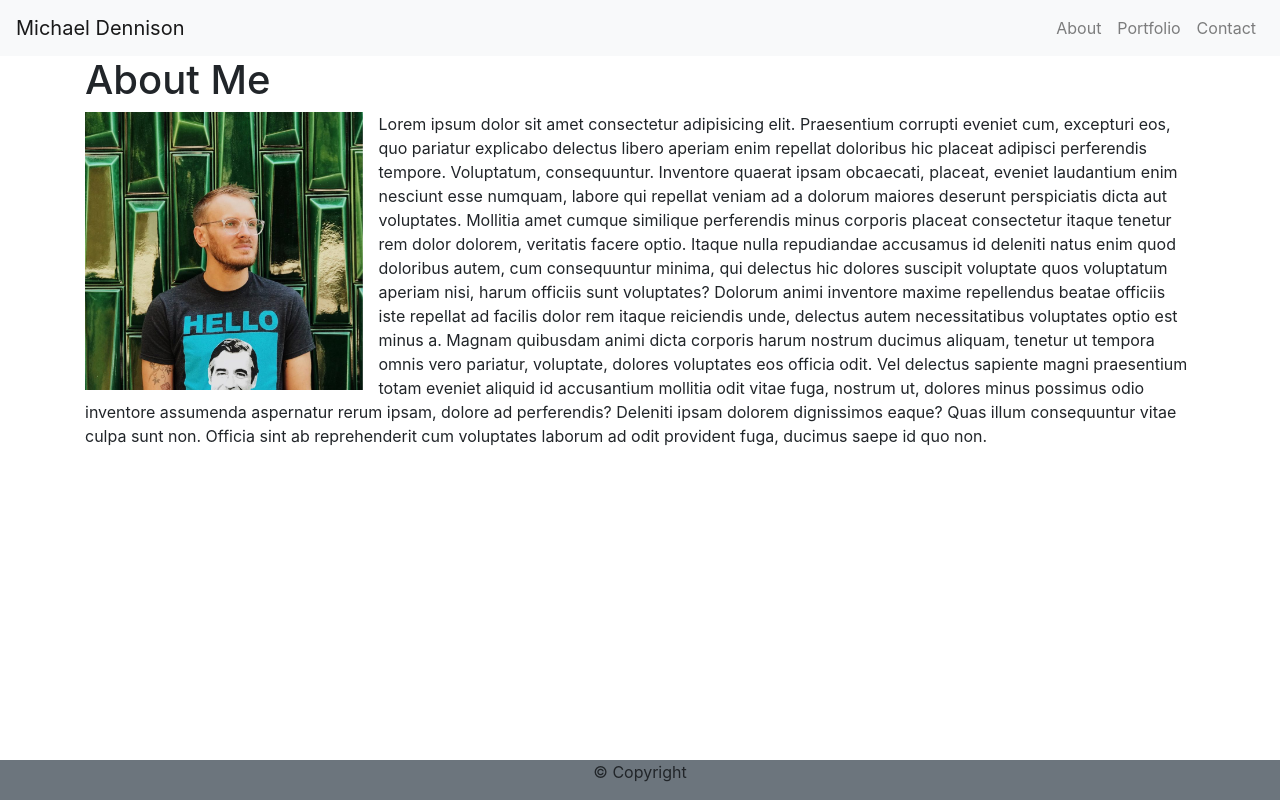
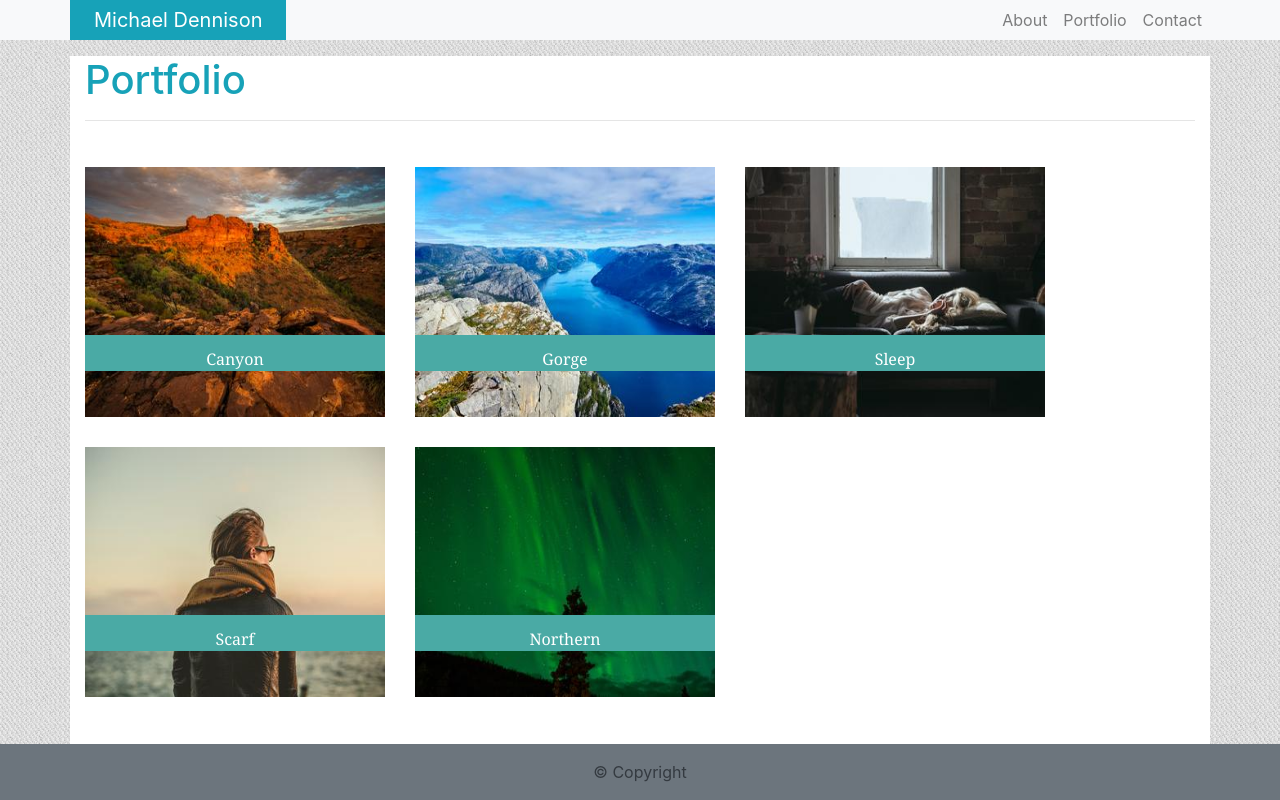
Before and after one commit to miketdennison/Bootstrap-Portfolio, a plain HTML site: page portfolio.html in a window 1280 px wide. Drawn offline with nearby package versions, Linux system fonts and the light colour scheme.

Commit message:
portfolio and contact added.

```diff
--- a/assets/css/styles.css
+++ b/assets/css/styles.css
@@ -1,3 +1,33 @@
 body {
     background-image: url("../images/cheap_diagonal_fabric.png");
 }
+.image-label {
+    font-family: 'Georgia', Cambria, Cochin, Georgia, Times, 'Times New Roman', serif;
+    position: absolute;
+    top: 60%;
+    z-index: 1000;
+    background-color: #4aaaa5;
+    width: 300px;
+    height: 36px;
+    text-align: center;
+    color: white;
+    padding-top: 12px;
+
+}
+
+.portfolio-content {
+    margin-top: 30px;
+}
+
+.portfolio-image {
+    height: 250px;
+    width: 300px;
+    margin: 0 30px 30px 0;
+
+}
+section {
+    position: relative;
+    margin: 0;
+    padding: 0;
+    float: left;
+}
--- a/portfolio.html
+++ b/portfolio.html
@@ -9,13 +9,15 @@
     <!-- Bootstrap CSS -->
     <link rel="stylesheet" href="https://stackpath.bootstrapcdn.com/bootstrap/4.3.1/css/bootstrap.min.css"
         integrity="sha384-ggOyR0iXCbMQv3Xipma34MD+dH/1fQ784/j6cY/iJTQUOhcWr7x9JvoRxT2MZw1T" crossorigin="anonymous">
+    <link rel="stylesheet" type="text/css" href="assets/css/styles.css">
 
     <title>Michael Dennison</title>
 </head>
 
-<body>
-    <nav class="navbar navbar-expand-lg navbar-light bg-light">
-        <a class="navbar-brand" href="index.html">Michael Dennison</a>
+<body class="text-muted">
+    <nav class="navbar navbar-expand-lg navbar-light bg-light py-0">
+        <div class="container px-0">
+            <a class="navbar-brand bg-info text-white px-4" href="index.html">Michael Dennison</a>
             <button class="navbar-toggler" type="button" data-toggle="collapse" data-target="#navbarSupportedContent"
                 aria-controls="navbarSupportedContent" aria-expanded="false" aria-label="Toggle navigation">
                 <span class="navbar-toggler-icon"></span>
@@ -34,36 +36,46 @@
                     </li>
                 </ul>
             </div>
+        </div>
     </nav>
 
-    <div class="container">
+    <div class="container bg-white mt-3 pb-4">
+        <h1 class="text-info">Portfolio</h1>
+        <hr>
+        <div class="row">
 
-        <h1>About Me</h1>
+            <div class="col-md-12">
+                <div class="portfolio-content">
+                    <section>
+                        <div class="image-label">Canyon</div>
+                        <img class="portfolio-image img-fluid" src="assets/images/canyon.jpg">
+                    </section>
 
-        <div class="row">
-            <div class="col-md-12">
-                <img src="assets/images/IMG_1743.jpg" class="w-25 mr-3 img-fluid float-left" alt="me-img">
+                    <section>
+                        <div class="image-label">Gorge</div>
+                        <img class="portfolio-image img-fluid" src="assets/images/gorge.jpg">
+                    </section>
 
-                Lorem ipsum dolor sit amet consectetur adipisicing elit. Praesentium corrupti eveniet cum, excepturi
-                eos, quo pariatur explicabo delectus libero aperiam enim repellat doloribus hic placeat adipisci
-                perferendis tempore. Voluptatum, consequuntur. Inventore quaerat ipsam obcaecati, placeat, eveniet
-                laudantium enim nesciunt esse numquam, labore qui repellat veniam ad a dolorum maiores deserunt
-                perspiciatis dicta aut voluptates. Mollitia amet cumque similique perferendis minus corporis placeat
-                consectetur itaque tenetur rem dolor dolorem, veritatis facere optio. Itaque nulla repudiandae accusamus
-                id deleniti natus enim quod doloribus autem, cum consequuntur minima, qui delectus hic dolores suscipit
-                voluptate quos voluptatum aperiam nisi, harum officiis sunt voluptates? Dolorum animi inventore maxime
-                repellendus beatae officiis iste repellat ad facilis dolor rem itaque reiciendis unde, delectus autem
-                necessitatibus voluptates optio est minus a. Magnam quibusdam animi dicta corporis harum nostrum ducimus
-                aliquam, tenetur ut tempora omnis vero pariatur, voluptate, dolores voluptates eos officia odit. Vel
-                delectus sapiente magni praesentium totam eveniet aliquid id accusantium mollitia odit vitae fuga,
-                nostrum ut, dolores minus possimus odio inventore assumenda aspernatur rerum ipsam, dolore ad
-                perferendis? Deleniti ipsam dolorem dignissimos eaque? Quas illum consequuntur vitae culpa sunt non.
-                Officia sint ab reprehenderit cum voluptates laborum ad odit provident fuga, ducimus saepe id quo non.
+                    <section>
+                        <div class="image-label">Sleep</div>
+                        <img class="portfolio-image img-fluid" src="assets/images/lying.jpg">
+                    </section>
+
+                    <section>
+                        <div class="image-label">Scarf</div>
+                        <img class="portfolio-image img-fluid" src=" assets/images/scarf.jpg">
+                    </section>
+
+                    <section>
+                        <div class="image-label">Northern</div>
+                        <img class="portfolio-image img-fluid" src="assets/images/northern.jpg">
+                    </section>
                 </div>
             </div>
         </div>
-    <footer class="fixed-bottom bg-secondary">
-        <p class="text-center">&copy; Copyright</p>
+    </div>
+    <footer class="fixed-bottom bg-secondary py-auto text-dark">
+        <p class="text-center pt-3">&copy; Copyright</p>
     </footer>
 
 
```
Also changed, not shown: contact.html (+29 -27 lines). Lines whose indentation alone changed are shown as unchanged.
